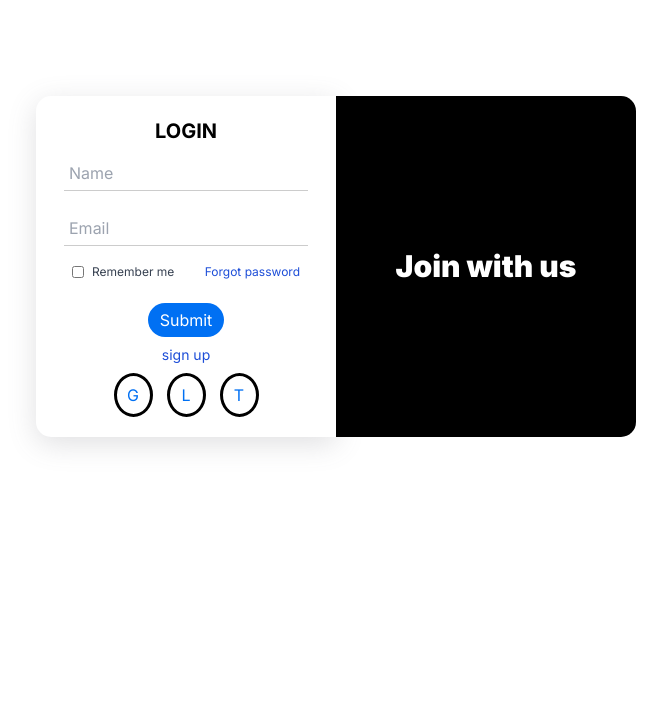
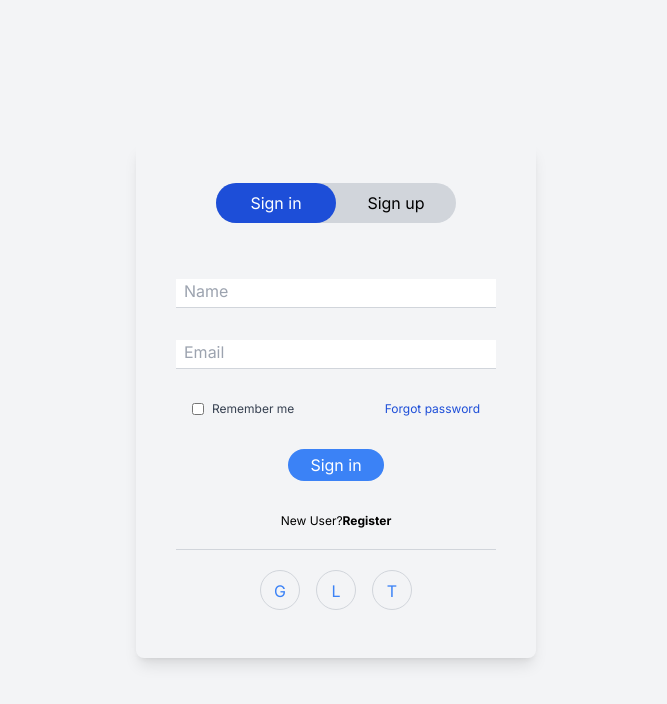
Before and after one commit to tarunapanwar/authentication-with--google, a Next.js app: page / in a window 1280 px wide. Shown: the top 704 px of the page, without its empty margins (304-971 px from the left). Built offline with nearby package versions, Linux system fonts and the light colour scheme.

Commit message:
complete log in and sign up form

```diff
--- a/src/app/globals.css
+++ b/src/app/globals.css
@@ -3,80 +3,11 @@
 @tailwind utilities;
 
 /* styles/AnimatedForm.module.css */
-.mainLoginContainer {
-    width: 600px;
-    display: flex;
-    border-radius: 15px;
-}
-
-.loginContainer {
-    width: 300px;
-    padding: 20px;
-    box-shadow: rgba(100, 100, 111, 0.2) 0px 7px 29px 0px;
-    border-top-left-radius: 15px;
-    border-bottom-left-radius: 15px;
-}
-
-.sideContainer {
-    width: 300px;
-    background: #000;
-    border-top-right-radius: 15px;
-    border-bottom-right-radius: 15px;
-    display: flex;
-    justify-content: center;
-    align-items: center;
-    color: #fff;
-    font-weight: 900;
-    font-size: 30px;
-    padding: 15px;
-}
-
-.formContainer {
-    display: flex;
-    flex-direction: column;
-    align-items: center;
-    justify-content: center;
-}
-
-.loginContainerHeadng{
-    font-weight: 700;
-    font-size: 20px;
-    text-align: center;
-    width: 100%;
-}
-
-form input {
-    margin: 10px 0;
-    padding: 5px;
-    border: none;
-    border-bottom: 1px solid #ccc;
-}
-
 form input:focus, form button:focus {
     outline: none;
     border-color: #0070f3;
 }
 
-button {
-    background-color: #0070f3;
-    color: white;
-    cursor: pointer;
-    width: 76px;
-    padding: 5px;
-    border-radius: 50px;
-    margin-top: 15px;
-}
-
 button:hover {
     background-color: #005bb5;
 }
-
-.loginIcons{
-    text-align: center;
-    padding: 7px;
-    border: 3px solid #000;
-    color: #0070f3;
-    margin: 0 7px;
-    border-radius: 50%;
-    width: 39px;
-}
--- a/src/app/page.tsx
+++ b/src/app/page.tsx
@@ -6,8 +6,8 @@ export default function Home() {
   const [showDialog, setShowDialog] = React.useState<{type: 'login' | undefined, params?: any, onDismiss?: (v: any) => void}>();
 
   return (
-    <main className="flex min-h-screen flex-col items-center justify-between p-24">
-      <div>
+    <>
+      <div className="h-screen flex items-center justify-center bg-gray-100">
         {/* <button
           className="bg-blue-500 hover:bg-blue-700 text-white font-bold py-2 px-4 rounded-full"
           onClick={() => setShowDialog({ type: 'login'})}>
@@ -15,20 +15,28 @@ export default function Home() {
         </button> */}
         <Login />
       </div>
-      {showDialog?.type === 'login' && <Login />}
-    </main>
+      {showDialog?.type === 'login' && <Login />}</>
   );
 }
 
 const Login = () => {
+  const [isSignin, setSignin] = React.useState(true);
+
   return(
-    <div className="mainLoginContainer">
-      <div className='loginContainer'>
-          <div className="loginContainerHeadng">LOGIN</div>
-          <form className='formContainer'>
-            <input type="text" name="name" placeholder="Name" required />
-            <input type="email" name="email" placeholder="Email" required />
-            <div className="w-full flex justify-between pl-4 pr-4">
+    <div className="flex items-center justify-center">
+      <div className='w-400 p-10 shadow-lg rounded-lg'>
+        <div className="flex flex-col justify-center items-center pb-10">
+          <div className="flex items-center rounded-full w-60 bg-gray-300">
+            <div onClick={(e) => setSignin(true)} className={`cursor-pointer text-center p-2 w-1/2 ${isSignin ? 'bg-blue-700 text-white rounded-full' : ''}`}>Sign in</div>
+            <div onClick={(e) => setSignin(false)} className={`cursor-pointer text-center p-2 w-1/2 ${!isSignin ? 'bg-blue-700 text-white rounded-full' : ''}`}>Sign up</div>
+          </div>
+        </div>
+        {isSignin ? (
+          <>
+            <form className='flex flex-col items-center'>
+              <input className="my-4 px-2 pb-1 border-b border-gray-300 w-full" type="text" name="name" placeholder="Name" required />
+              <input className="my-4 px-2 pb-1 border-b border-gray-300 w-full" type="email" name="email" placeholder="Email" required />
+              <div className="my-4 w-full flex justify-between pl-4 pr-4">
                 <label className="inline-flex items-center">
                   <input type="checkbox" className="form-checkbox text-blue-600 h-3 w-3" />
                   <span className=" text-xs ml-2 text-gray-700">Remember me</span>
@@ -37,18 +45,37 @@ const Login = () => {
                   <div className="text-xs text-blue-700">Forgot password</div>
                 </div>
               </div>
-            <button type="submit">Submit</button>
+              <button className="my-4 bg-blue-500 text-white cursor-pointer w-24 py-1 px-5 rounded-full mt-4" type="submit">Sign in</button>
             </form>
-          <div className="flex flex-col items-center justify-between pt-2">
-            <div className="text-blue-700 text-sm">sign up</div>
-            <div className="flex justify-center items center pt-2">
-              <div className="loginIcons">G</div>
-              <div className="loginIcons">L</div>
-              <div className="loginIcons">T</div>
+            <div className="flex flex-col items-center justify-between pt-4">
+              <div className="text-xs">New User?<b>Register</b></div>
+              <hr className="border-t w-80 border-gray-300 my-5" />
+              <div className="flex justify-center items center">
+                <div className="text-center p-2 border border-gray-300 text-blue-500 m-2 mt-0 rounded-full w-10 h-10 transition duration-300 ease-in-out transform hover:bg-gray-100 hover:border-gray-400 hover:text-blue-600">G</div>
+                <div className="text-center p-2 border border-gray-300 text-blue-500 m-2 mt-0 rounded-full w-10 h-10 transition duration-300 ease-in-out transform hover:bg-gray-100 hover:border-gray-400 hover:text-blue-600">L</div>
+                <div className="text-center p-2 border border-gray-300 text-blue-500 m-2 mt-0 rounded-full w-10 h-10 transition duration-300 ease-in-out transform hover:bg-gray-100 hover:border-gray-400 hover:text-blue-600">T</div>
               </div>
             </div>
+          </>
+        ) : (
+          <>
+            <form className='flex flex-col items-center'>
+              <input className="my-4 px-2 pb-1 border-b border-gray-300 w-full" type="text" name="fullName" placeholder="Full Name" required />
+              <input className="my-4 px-2 pb-1 border-b border-gray-300 w-full" type="email" name="email" placeholder="Email" required />
+              <input className="my-4 px-2 pb-1 border-b border-gray-300 w-full" type="text" name="username" placeholder="Username" required />
+              <input className="my-4 px-2 pb-1 border-b border-gray-300 w-full" type="password" name="password" placeholder="Password" required />
+              <input className="my-4 px-2 pb-1 border-b border-gray-300 w-full" type="password" name="password" placeholder="Password" required />
+              <div className="my-4 w-full pl-4 pr-4">
+                <label className="inline-flex items-center">
+                  <input type="checkbox" className="form-checkbox text-blue-600 h-3 w-3" />
+                  <span className=" text-xs ml-2 text-gray-700">I agree to the <b>terms and conditions</b></span>
+                </label>
               </div>
-      <div className="sideContainer">Join with us</div>
+              <button className="my-4 bg-blue-500 text-white cursor-pointer w-50 py-1 px-5 rounded-full mt-4" type="submit">Sign up</button>
+            </form>
+          </>
+        )}
+      </div>
     </div>
   )
 }
```
Lines whose indentation alone changed are shown as unchanged.
